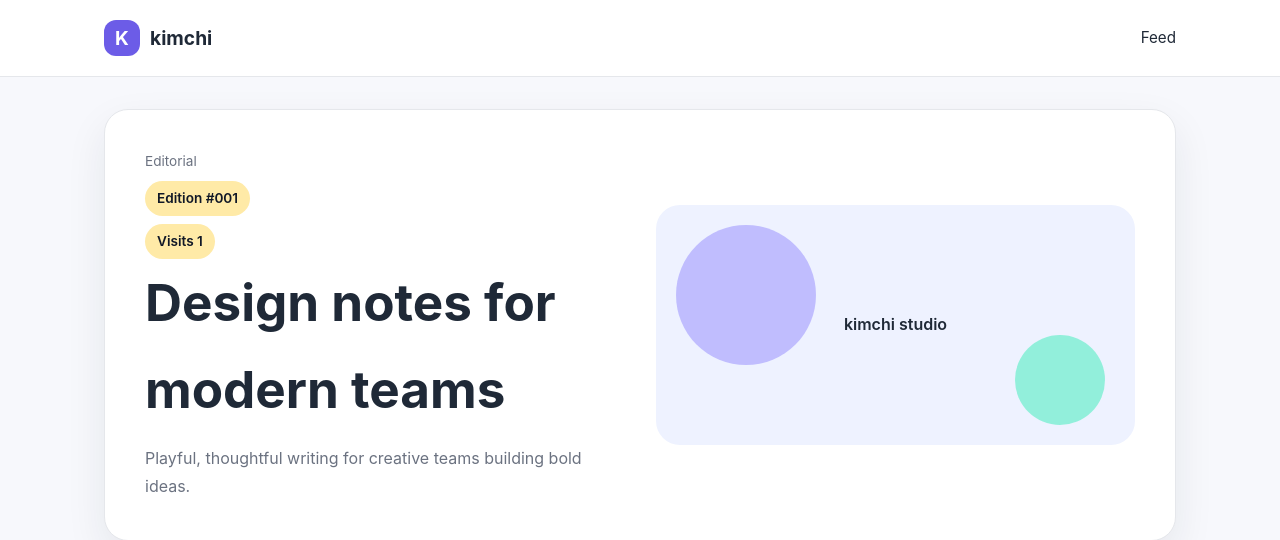
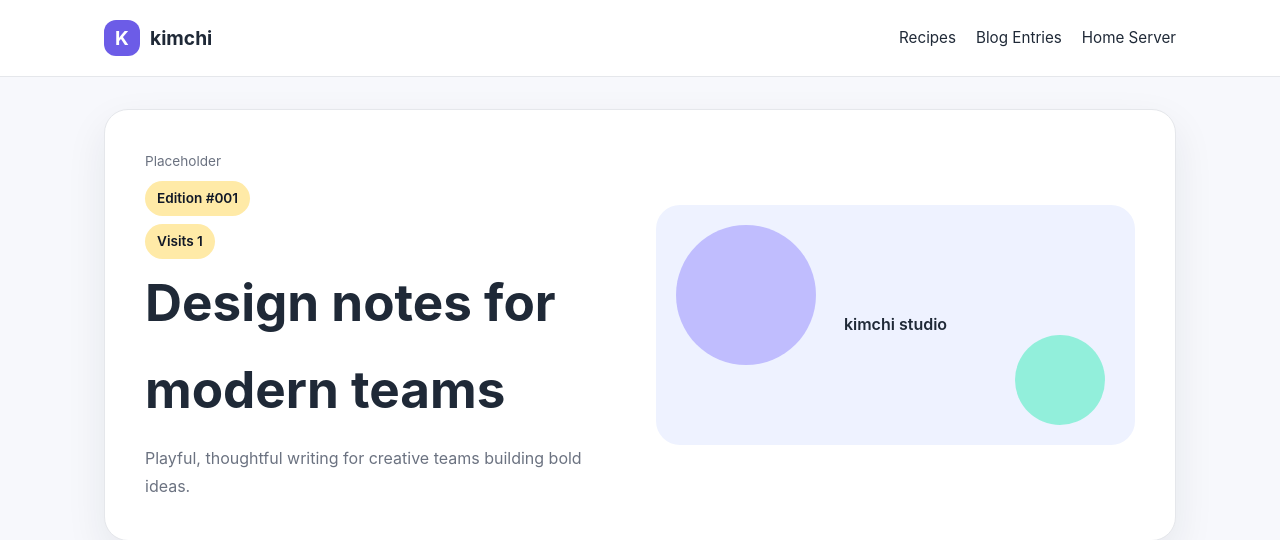
Before and after one commit to IdoKimhi/blog, a Flask app: page /home in a window 1280 px wide. Shown: the top 540 px of the page. Run offline with Flask 3, Linux system fonts and the light colour scheme; data comes from the database, SQL or seed files in the repository; data that the repository does not hold is empty.

Commit message:
Add base URL support and update navigation

```diff
--- a/app.py
+++ b/app.py
@@ -6,6 +6,7 @@ app = Flask(__name__)
 app.secret_key = os.getenv("SECRET_KEY", "dev-secret")
 DATABASE = os.getenv("DATABASE_URL", "blog.db")
 ADMIN_TOKEN = os.getenv("ADMIN_TOKEN", "")
+BASE_URL = os.getenv("BASE_URL", "").rstrip("/")
 
 
 def ensure_database_path():
@@ -24,6 +25,11 @@ def get_db():
 
 def is_admin():
     return session.get("is_admin", False)
+
+
+@app.context_processor
+def inject_base_url():
+    return {"base_url": BASE_URL}
 
 
 def init_db():
--- a/templates/base.html
+++ b/templates/base.html
@@ -9,12 +9,14 @@
   <body>
     <header>
       <nav>
-        <a class="brand" href="{{ url_for('feed') }}">
+        <a class="brand" href="{{ base_url }}{{ url_for('feed') }}">
           <span class="brand-mark">K</span>
           kimchi
         </a>
         <div class="nav-links">
-          <a href="{{ url_for('feed') }}">Feed</a>
+          <a href="{{ base_url }}/recipes">Recipes</a>
+          <a href="{{ base_url }}/blog-entries">Blog Entries</a>
+          <a href="{{ base_url }}/home-server">Home Server</a>
         </div>
       </nav>
     </header>
--- a/templates/index.html
+++ b/templates/index.html
@@ -3,7 +3,7 @@
   <section class="hero">
     <div>
       <div class="hero-meta">
-        <span>Editorial</span>
+        <span>Placeholder</span>
         <span class="issue">Edition #001</span>
         <span class="issue">Visits {{ visit_count }}</span>
       </div>
```
Also changed, not shown: 1 other file.
